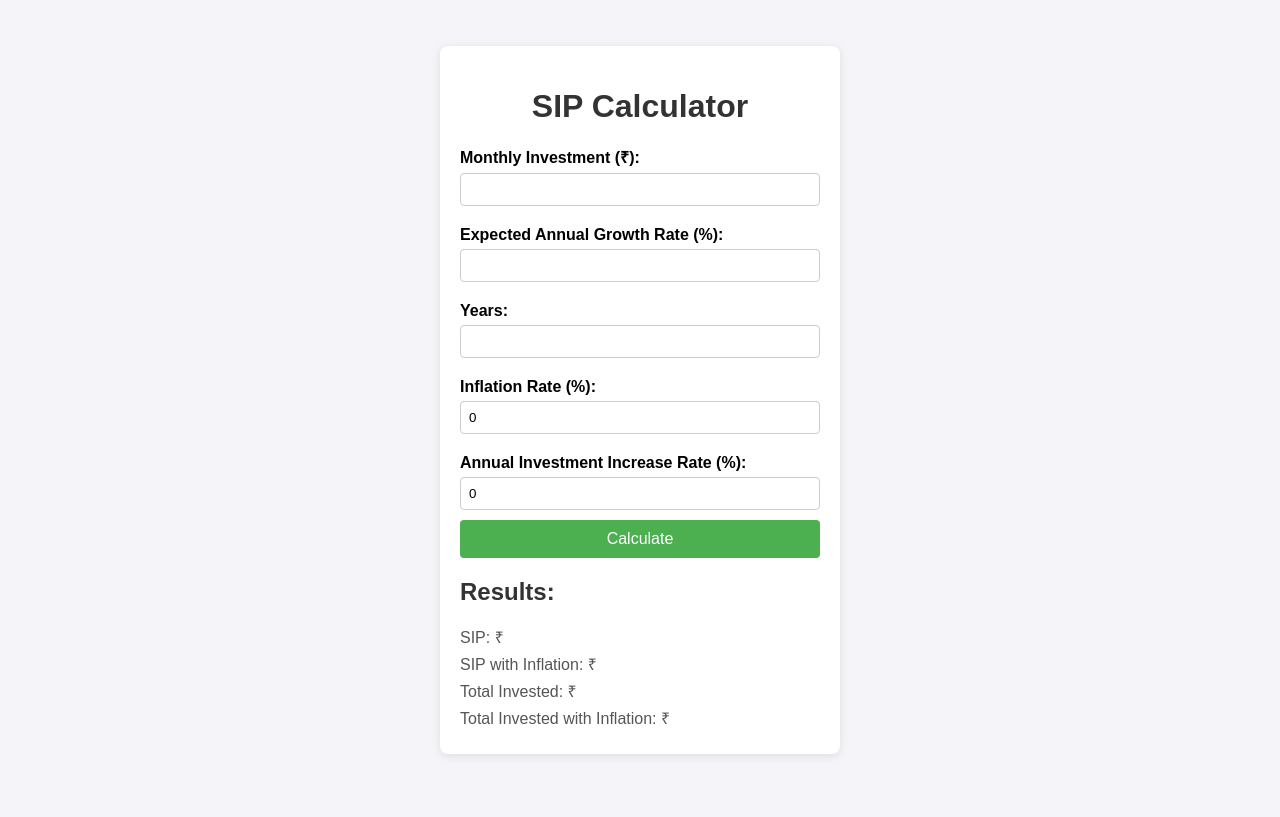
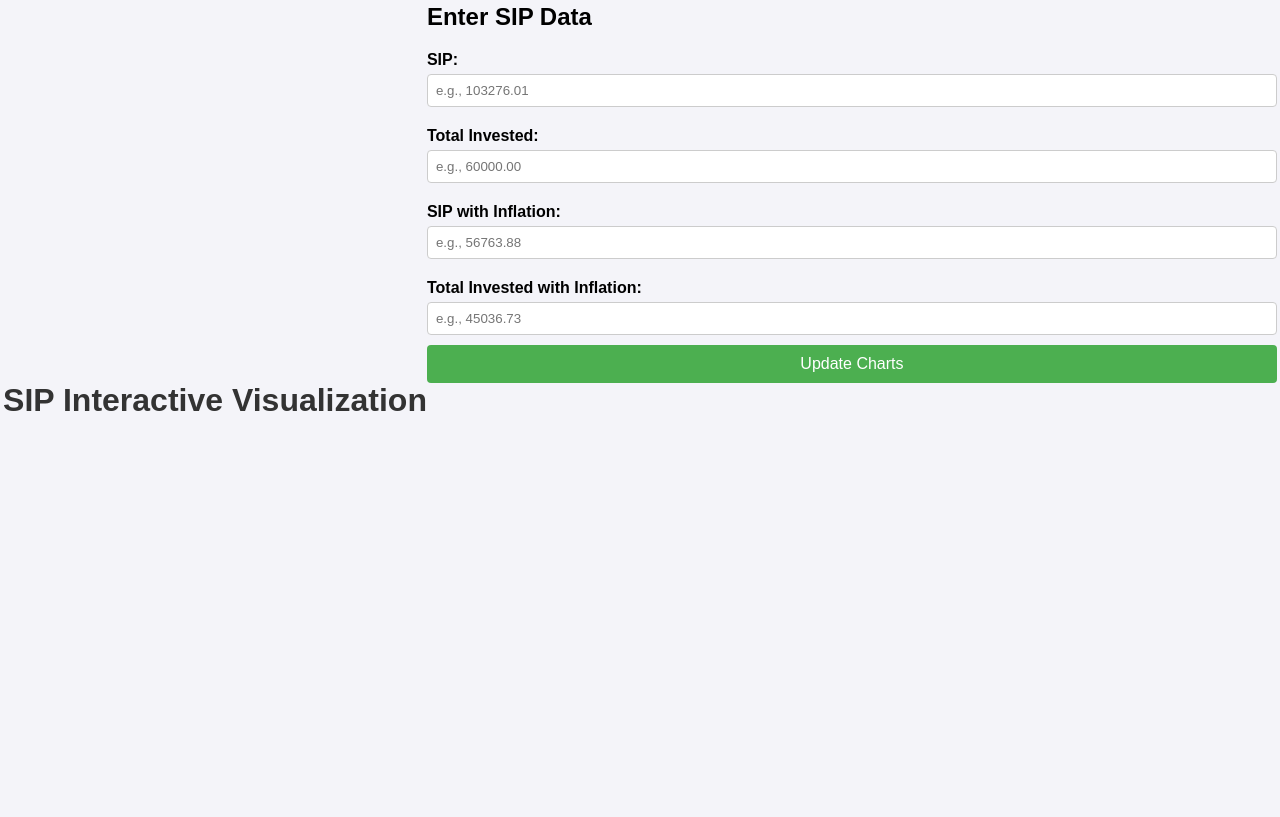
Before and after one commit to SAHFEERULWASIHF/SIP-Calculator, a plain HTML site: page index.html in a window 1280 px wide. Drawn offline with nearby package versions, Linux system fonts and the light colour scheme.

Commit message:
Update index.html

```diff
--- a/index.html
+++ b/index.html
@@ -3,39 +3,42 @@
 <head>
     <meta charset="UTF-8">
     <meta name="viewport" content="width=device-width, initial-scale=1.0">
-    <title>SIP Calculator</title>
+    <title>SIP Interactive Visualization</title>
+    <script src="https://cdn.jsdelivr.net/npm/chart.js"></script>
     <link rel="stylesheet" href="style.css">
 </head>
 <body>
-    <div class="container">
-        <h1>SIP Calculator</h1>
-        <form id="sip-form">
-            <label for="monthly-investment">Monthly Investment (₹):</label>
-            <input type="number" id="monthly-investment" required>
-
-            <label for="growth-rate">Expected Annual Growth Rate (%):</label>
-            <input type="number" id="growth-rate" required>
-
-            <label for="years">Years:</label>
-            <input type="number" id="years" required>
-
-            <label for="inflation-rate">Inflation Rate (%):</label>
-            <input type="number" id="inflation-rate" value="0">
-
-            <label for="annual-increase-rate">Annual Investment Increase Rate (%):</label>
-            <input type="number" id="annual-increase-rate" value="0">
-
-            <button type="button" id="calculate-btn">Calculate</button>
-        </form>
-
-        <div id="results">
-            <h2>Results:</h2>
-            <p id="sip-result">SIP: ₹</p>
-            <p id="sip-inflation-result">SIP with Inflation: ₹</p>
-            <p id="total-invested-result">Total Invested: ₹</p>
-            <p id="total-invested-inflation-result">Total Invested with Inflation: ₹</p>
+    <header>
+        <h1>SIP Interactive Visualization</h1>
+    </header>
+    <main>
+        <section>
+            <h2>Enter SIP Data</h2>
+            <form id="sip-form">
+                <label for="sip">SIP:</label>
+                <input type="number" id="sip" placeholder="e.g., 103276.01" step="0.01" required>
+                <br>
+                <label for="total-invested">Total Invested:</label>
+                <input type="number" id="total-invested" placeholder="e.g., 60000.00" step="0.01" required>
+                <br>
+                <label for="sip-inflation">SIP with Inflation:</label>
+                <input type="number" id="sip-inflation" placeholder="e.g., 56763.88" step="0.01" required>
+                <br>
+                <label for="total-invested-inflation">Total Invested with Inflation:</label>
+                <input type="number" id="total-invested-inflation" placeholder="e.g., 45036.73" step="0.01" required>
+                <br>
+                <button type="submit" id="update-charts">Update Charts</button>
+            </form>
+        </section>
+        <div style="display: flex; justify-content: center; gap: 50px; margin-top: 30px;">
+            <div>
+                <canvas id="left-chart" width="400" height="400"></canvas>
+            </div>
+            <div>
+                <canvas id="right-chart" width="400" height="400"></canvas>
+            </div>
         </div>
-    </div>
+    </main>
     <script src="script.js"></script>
 </body>
 </html>
```
